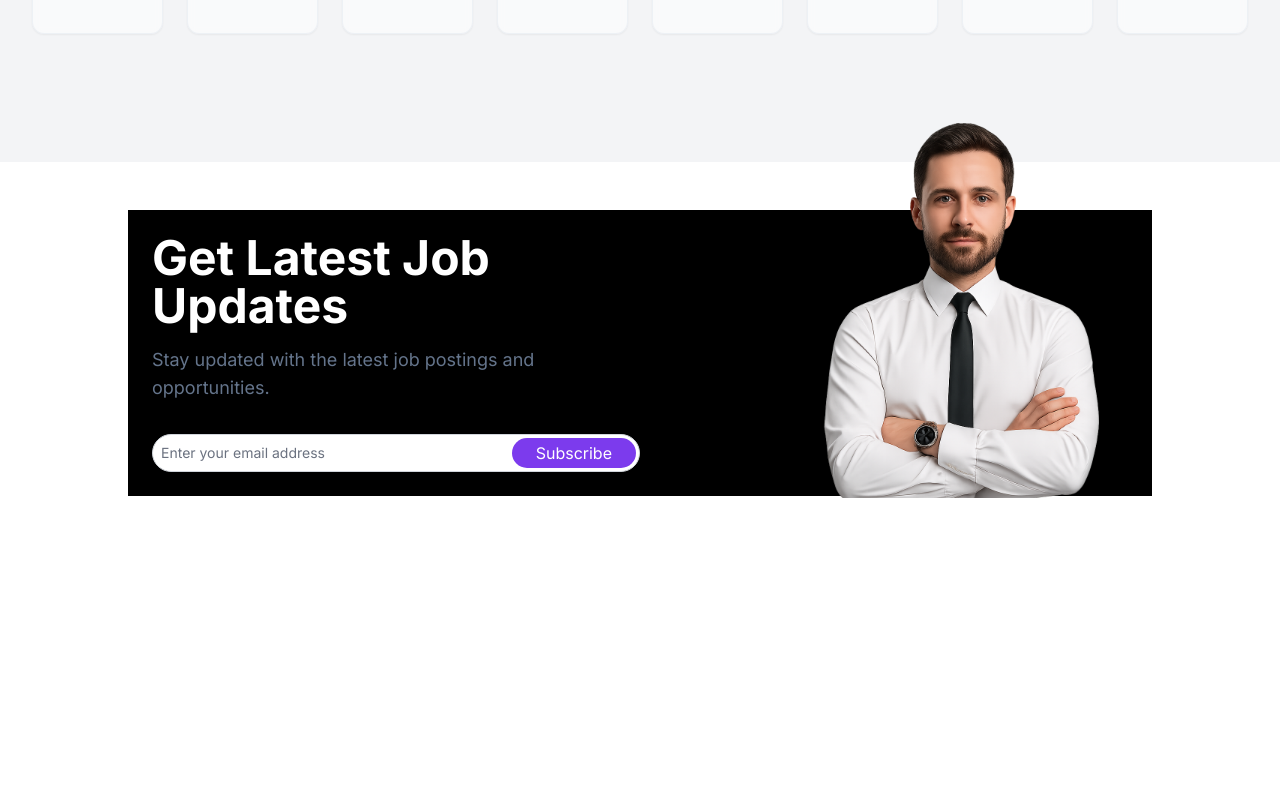
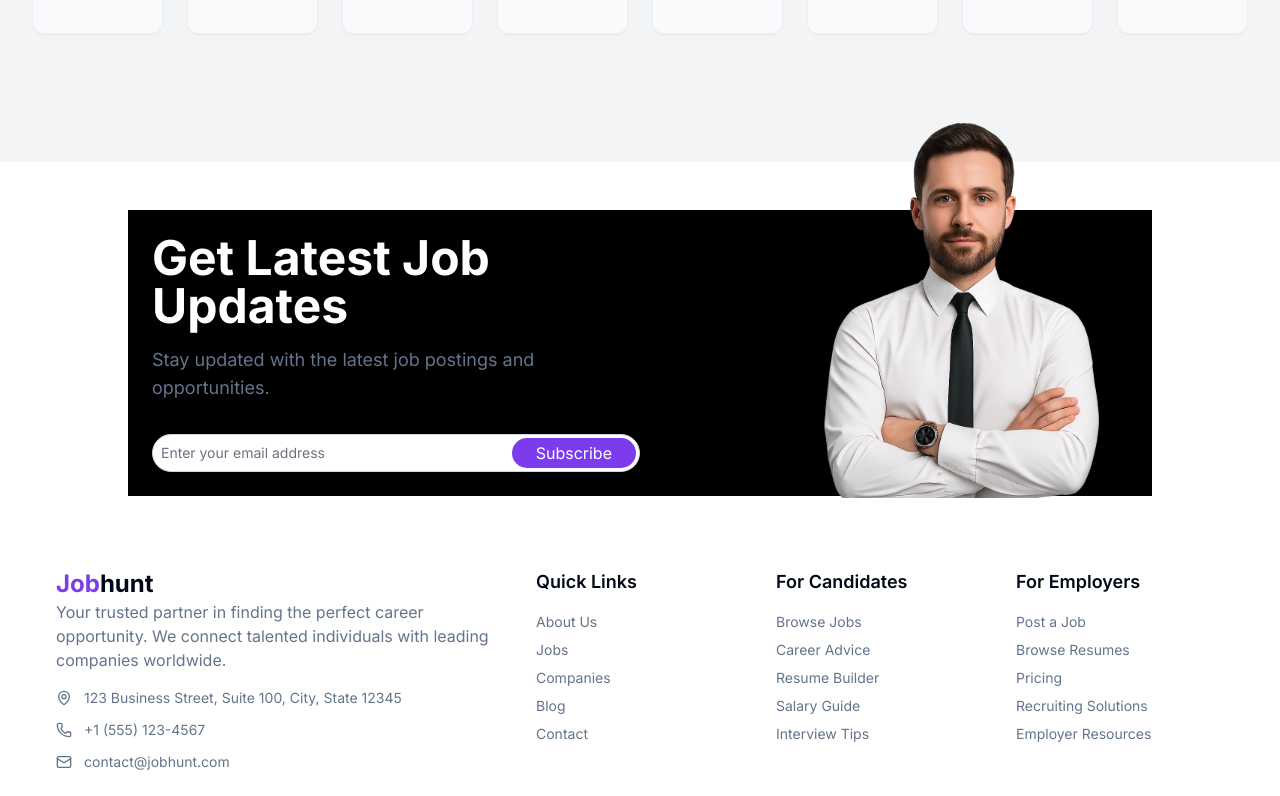
Before and after one commit to suryaspandey/Job-Portal-Website, a React (Vite) app in the folder Job-Portal-Website/: page / in a window 1280 px wide. Shown: the part 2840-3636 px from the top of the page. Before the commit the page ends 3384 px from the top, so only its background shows below. Built offline with nearby package versions, Linux system fonts and the light colour scheme.

Commit message:
feat:footer section

```diff
--- a/Job-Portal-Website/package.json
+++ b/Job-Portal-Website/package.json
@@ -10,6 +10,7 @@
     "preview": "vite preview"
   },
   "dependencies": {
+    "@radix-ui/react-accordion": "^1.2.11",
     "@radix-ui/react-slot": "^1.2.3",
     "@tailwindcss/vite": "^4.1.11",
     "class-variance-authority": "^0.7.1",
--- /dev/null
+++ b/Job-Portal-Website/src/components/Footer/constants.ts
@@ -0,0 +1,26 @@
+export const footerLinks = [
+  {
+    title: "Quick Links",
+    links: ["About Us", "Jobs", "Companies", "Blog", "Contact"],
+  },
+  {
+    title: "For Candidates",
+    links: [
+      "Browse Jobs",
+      "Career Advice",
+      "Resume Builder",
+      "Salary Guide",
+      "Interview Tips",
+    ],
+  },
+  {
+    title: "For Employers",
+    links: [
+      "Post a Job",
+      "Browse Resumes",
+      "Pricing",
+      "Recruiting Solutions",
+      "Employer Resources",
+    ],
+  },
+];
--- /dev/null
+++ b/Job-Portal-Website/src/components/Footer/index.tsx
@@ -0,0 +1,86 @@
+import { Mail, MapPin, Phone } from "lucide-react";
+import {
+  Accordion,
+  AccordionContent,
+  AccordionItem,
+  AccordionTrigger,
+} from "@/components/ui/accordion";
+import { footerLinks } from "./constants";
+
+export const Footer = () => {
+  return (
+    <footer className="max-w-8xl mx-auto flex justify-center px-4 py-6">
+      <div className="grid grid-cols-1 md:grid-cols-2 lg:grid-cols-5 gap-8">
+        <div className="lg:col-span-2">
+          <div className="text-2xl font-bold text-primary">
+            Job<span className="text-foreground">hunt</span>
+          </div>
+          <p className="text-muted-foreground mb-4 max-w-md">
+            Your trusted partner in finding the perfect career opportunity. We
+            connect talented individuals with leading companies worldwide.
+          </p>
+          <div className="space-y-3 text-muted-foreground text-sm">
+            <div className="flex items-center gap-3">
+              <MapPin className="w-4 h-4" />
+              <span>123 Business Street, Suite 100, City, State 12345</span>
+            </div>
+            <div className="flex items-center gap-3">
+              <Phone className="w-4 h-4" />
+              <span>+1 (555) 123-4567</span>
+            </div>
+            <div className="flex items-center gap-3">
+              <Mail className="w-4 h-4" />
+              <span>contact@jobhunt.com</span>
+            </div>
+          </div>
+        </div>
+
+        {footerLinks.map((section, i) => (
+          <div key={i} className="hidden lg:block text-sm">
+            <h4 className="text-lg font-semibold text-foreground mb-4">
+              {section.title}
+            </h4>
+            <ul className="space-y-2">
+              {section.links.map((link, idx) => (
+                <li key={idx}>
+                  <a
+                    href="#"
+                    className="text-muted-foreground hover:text-primary transition-colors"
+                  >
+                    {link}
+                  </a>
+                </li>
+              ))}
+            </ul>
+          </div>
+        ))}
+
+        <div className="block lg:hidden col-span-full">
+          <Accordion type="single" collapsible className="w-full">
+            {footerLinks.map((section, i) => (
+              <AccordionItem value={section.title} key={i}>
+                <AccordionTrigger>{section.title}</AccordionTrigger>
+                <AccordionContent>
+                  <ul className="space-y-2 pl-2">
+                    {section.links.map((link, idx) => (
+                      <li key={idx}>
+                        <a
+                          href="#"
+                          className="text-muted-foreground hover:text-primary transition-colors"
+                        >
+                          {link}
+                        </a>
+                      </li>
+                    ))}
+                  </ul>
+                </AccordionContent>
+              </AccordionItem>
+            ))}
+          </Accordion>
+        </div>
+      </div>
+    </footer>
+  );
+};
+
+export default Footer;
--- a/Job-Portal-Website/src/components/JobUpdates/index.tsx
+++ b/Job-Portal-Website/src/components/JobUpdates/index.tsx
@@ -1,5 +1,7 @@
 import ProfessionalMan from "@/assets/professionalMan.png";
+import useMobile from "@/hooks/useMobile";
 export const JobUpdates = () => {
+  const isMobile = useMobile();
   return (
     <section>
       <div className="px-4 sm:px-6 lg:px-8 py-12">
@@ -7,7 +9,7 @@ export const JobUpdates = () => {
           <div className=" bg-black max-w-5xl">
             <div className="relative grid grid-cols-1 md:grid-cols-2  justify-between p-6">
               <div className="flex-col items-center">
-                <h2 className="text-3xl md:text-5xl font-bold text-white mb-4">
+                <h2 className="text-3xl md:text-5xl text-center md:text-left font-bold text-white mb-4">
                   Get Latest Job Updates
                 </h2>
                 <p className="text-lg text-muted-foreground mb-8">
@@ -20,11 +22,12 @@ export const JobUpdates = () => {
                     placeholder="Enter your email address"
                     className="w-full p-2 rounded-full border border-gray-300 focus:outline-none focus:ring-2 focus:ring-primary focus:border-transparent text-sm placeholder-gray-500"
                   />
-                  <button className="absolute right-1 top-1 bottom-1 px-6 rounded-full bg-primary text-white font-medium hover:bg-primary/90 transition-all duration-200">
+                  <button className="absolute right-1 top-1 bottom-1 px-2 md:px-6 rounded-full bg-primary text-white font-medium hover:bg-primary/90 transition-all duration-200">
                     Subscribe
                   </button>
                 </div>
               </div>
+              {!isMobile && (
                 <div className=" w-full h-full">
                   <img
                     src={ProfessionalMan}
@@ -32,6 +35,7 @@ export const JobUpdates = () => {
                     className="h-96 absolute -top-24 -right-1"
                   />
                 </div>
+              )}
             </div>
           </div>
         </div>
--- /dev/null
+++ b/Job-Portal-Website/src/components/ui/accordion.tsx
@@ -0,0 +1,64 @@
+import * as React from "react"
+import * as AccordionPrimitive from "@radix-ui/react-accordion"
+import { ChevronDownIcon } from "lucide-react"
+
+import { cn } from "@/lib/utils"
+
+function Accordion({
+  ...props
+}: React.ComponentProps<typeof AccordionPrimitive.Root>) {
+  return <AccordionPrimitive.Root data-slot="accordion" {...props} />
+}
+
+function AccordionItem({
+  className,
+  ...props
+}: React.ComponentProps<typeof AccordionPrimitive.Item>) {
+  return (
+    <AccordionPrimitive.Item
+      data-slot="accordion-item"
+      className={cn("border-b last:border-b-0", className)}
+      {...props}
+    />
+  )
+}
+
+function AccordionTrigger({
+  className,
+  children,
+  ...props
+}: React.ComponentProps<typeof AccordionPrimitive.Trigger>) {
+  return (
+    <AccordionPrimitive.Header className="flex">
+      <AccordionPrimitive.Trigger
+        data-slot="accordion-trigger"
+        className={cn(
+          "focus-visible:border-ring focus-visible:ring-ring/50 flex flex-1 items-start justify-between gap-4 rounded-md py-4 text-left text-sm font-medium transition-all outline-none hover:underline focus-visible:ring-[3px] disabled:pointer-events-none disabled:opacity-50 [&[data-state=open]>svg]:rotate-180",
+          className
+        )}
+        {...props}
+      >
+        {children}
+        <ChevronDownIcon className="text-muted-foreground pointer-events-none size-4 shrink-0 translate-y-0.5 transition-transform duration-200" />
+      </AccordionPrimitive.Trigger>
+    </AccordionPrimitive.Header>
+  )
+}
+
+function AccordionContent({
+  className,
+  children,
+  ...props
+}: React.ComponentProps<typeof AccordionPrimitive.Content>) {
+  return (
+    <AccordionPrimitive.Content
+      data-slot="accordion-content"
+      className="data-[state=closed]:animate-accordion-up data-[state=open]:animate-accordion-down overflow-hidden text-sm"
+      {...props}
+    >
+      <div className={cn("pt-0 pb-4", className)}>{children}</div>
+    </AccordionPrimitive.Content>
+  )
+}
+
+export { Accordion, AccordionItem, AccordionTrigger, AccordionContent }
--- a/Job-Portal-Website/src/pages/Home.tsx
+++ b/Job-Portal-Website/src/pages/Home.tsx
@@ -1,4 +1,5 @@
 import FeaturedJobs from "@/components/FeaturedJobs";
+import Footer from "@/components/Footer";
 import Hero from "@/components/Hero";
 import HowItWorksSteps from "@/components/HowItWorksSteps";
 import JobRolesMarquee from "@/components/JobRolesMarquee";
@@ -16,6 +17,7 @@ export const Home = () => {
       <HowItWorksSteps />
       <TopCompanies />
       <JobUpdates />
+      <Footer />
     </div>
   );
 };
```
Also changed, not shown: 1 other file (tests, documents, lock files or other folders). Lines whose indentation alone changed are shown as unchanged.
